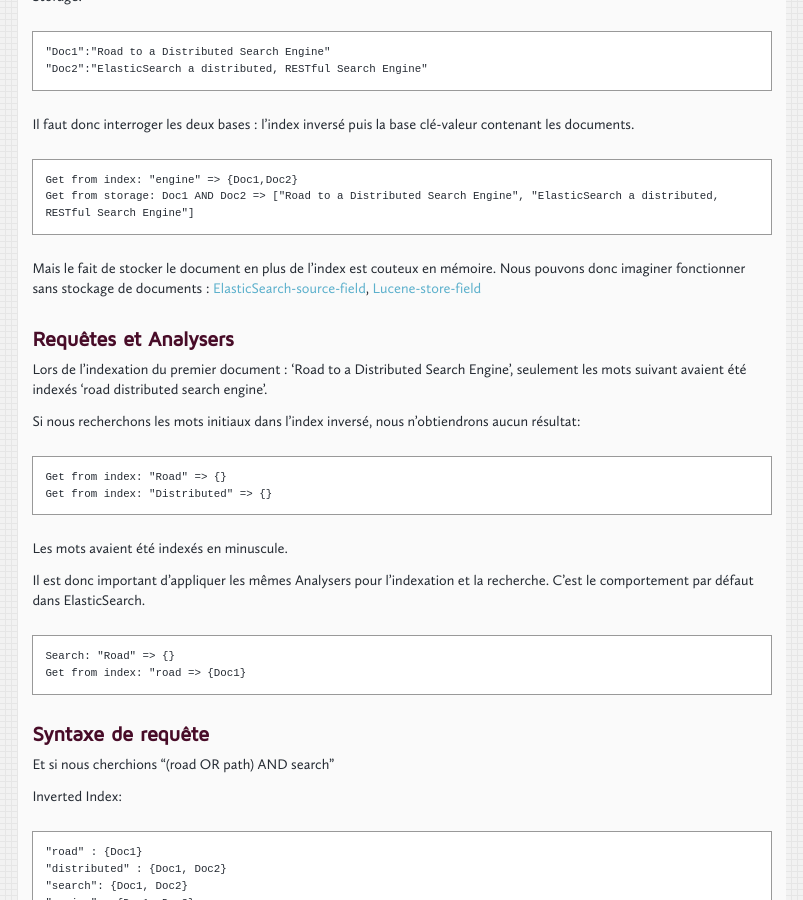
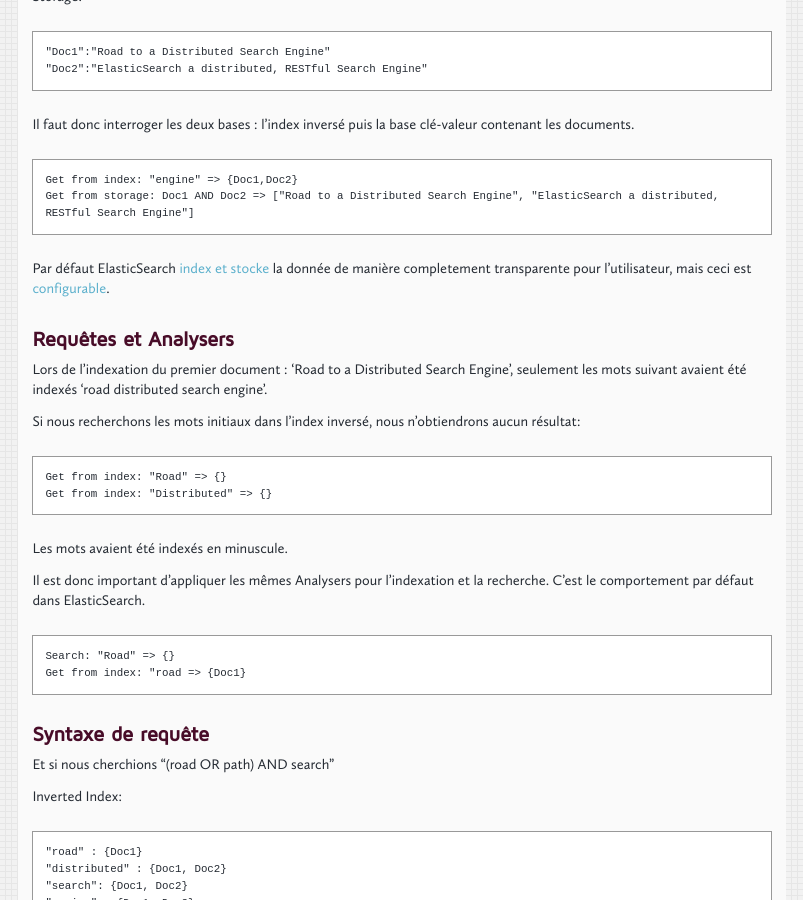
Before and after one commit to pullrequest/pullrequest.github.com, a Jekyll site: the page built from _posts/2012-08-21-au-coeur-d-elasticsearch.markdown, in a window 1280 px wide and 900 px high, scrolled down 1918 px. Shown: the whole window, without its empty margins (132-935 px from the left). Built offline with Jekyll 4.4.1, drawn with Linux system fonts in a browser that asks for light colours; nearby versions of some CDN libraries; comment, search, counter and statistics services are not loaded.

Commit message:
Evite un contre sens sur le stockage des données

```diff
--- a/_posts/2012-08-21-au-coeur-d-elasticsearch.markdown
+++ b/_posts/2012-08-21-au-coeur-d-elasticsearch.markdown
@@ -101,8 +101,7 @@
     Get from index: "engine" => {Doc1,Doc2}
     Get from storage: Doc1 AND Doc2 => ["Road to a Distributed Search Engine", "ElasticSearch a distributed, RESTful Search Engine"]
 
-
-Mais le fait de stocker le document en plus de l'index est couteux en mémoire. Nous pouvons donc imaginer fonctionner sans stockage de documents : [ElasticSearch-source-field](http://www.elasticsearch.org/guide/reference/mapping/source-field.html), [Lucene-store-field](http://lucene.apache.org/core/3_6_0/api/all/org/apache/lucene/document/Field.Store.html)
+Par défaut ElasticSearch [index et stocke](http://www.elasticsearch.org/guide/reference/mapping/source-field.html) la donnée de manière completement transparente pour l'utilisateur, mais ceci est [configurable](https://groups.google.com/d/msg/elasticsearch/k_YgO8xspXE/eqY_SHEwgCMJ).
 
 
 ## Requêtes et Analysers
```
